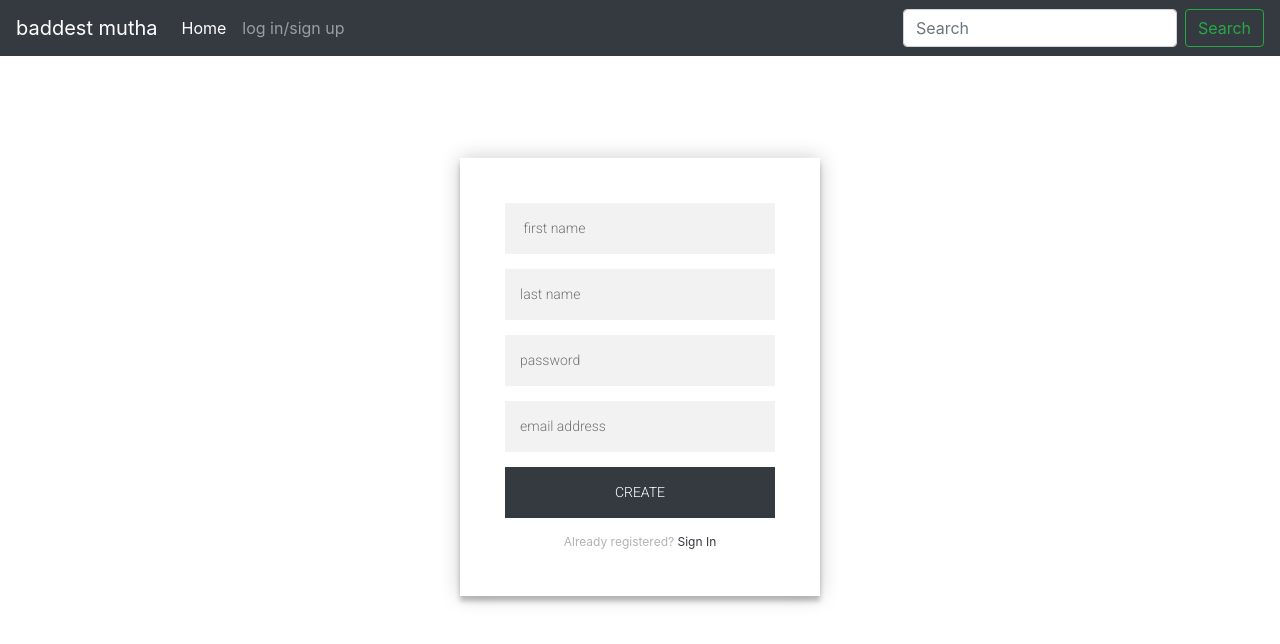
After one commit to martinmaguire89/milestone-project-3, a Flask app: page /signup in a window 1280 px wide. The commit adds this page. Shown: the top 644 px of the page. Run offline with Flask 2, Linux system fonts and the light colour scheme; some libraries are stand-ins or nearby versions.

Commit message:
sign up page added and linked with log in page

```diff
--- a/app.py
+++ b/app.py
@@ -13,6 +13,9 @@
 def login():
     return render_template("login.html")
 
+@app.route('/signup')
+def signup():
+    return render_template("signup.html")
 
 if __name__ == '__main__':
     app.run(host=os.environ.get('IP'),
--- /dev/null
+++ b/templates/signup.html
@@ -0,0 +1,18 @@
+{% extends 'base.html' %}
+{% block content %}
+<link rel="stylesheet" href="{{ url_for('static', filename='css/login.css') }}">
+
+<div class="login-page">
+  <div class="form">
+  <form class="login-form">
+      <input type="text" placeholder=" first name"/>
+      <input type="text" placeholder="last name"/>
+      <input type="password" placeholder="password"/>
+      <input type="text" placeholder="email address"/>
+      <button>create</button>
+      <p class="message">Already registered? <a href="{{ url_for('login') }}">Sign In</a></p>
+    </form>
+
+  </div>
+</div>
+{% endblock %}
```
Also changed, not shown: templates/login.html (+1 -8 lines).
